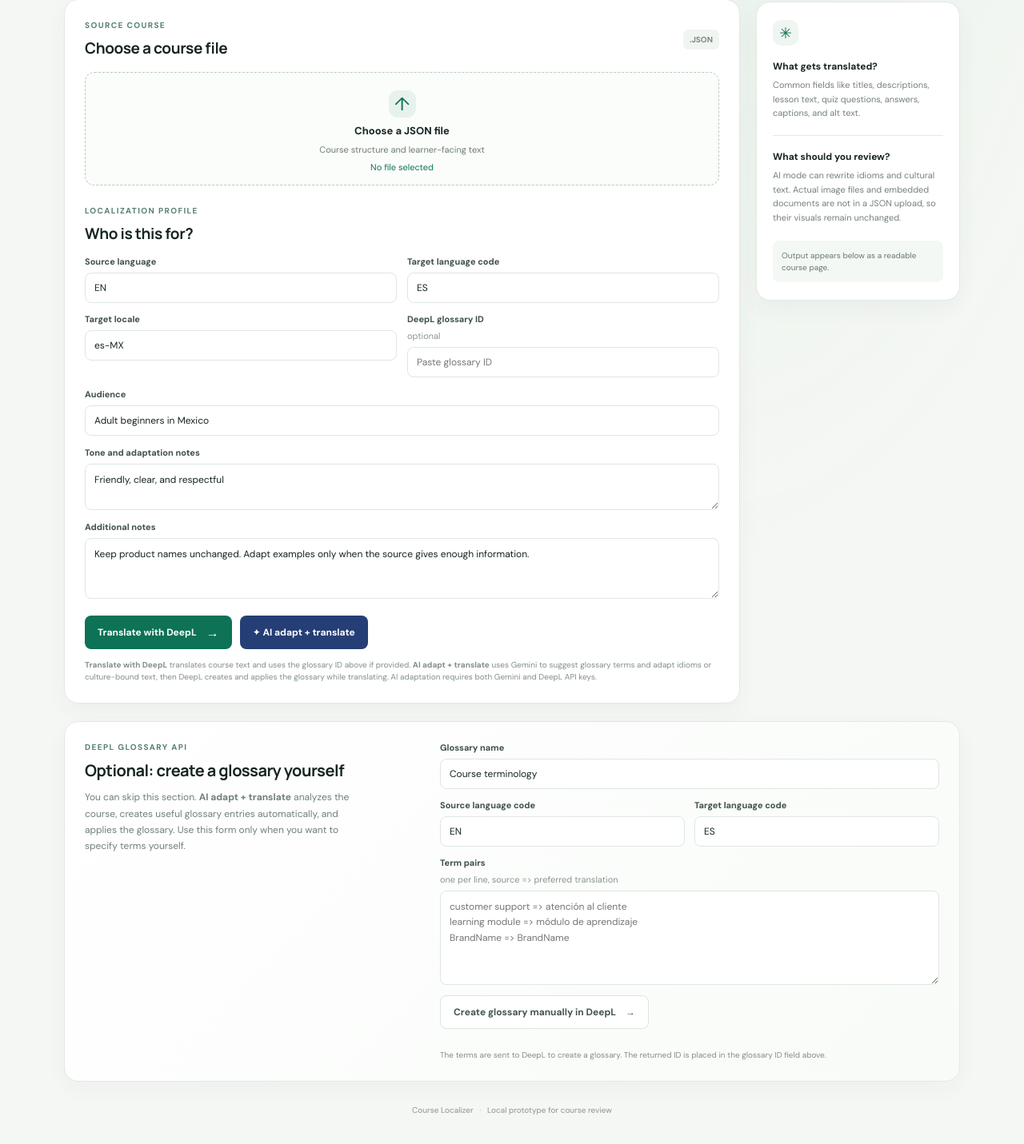
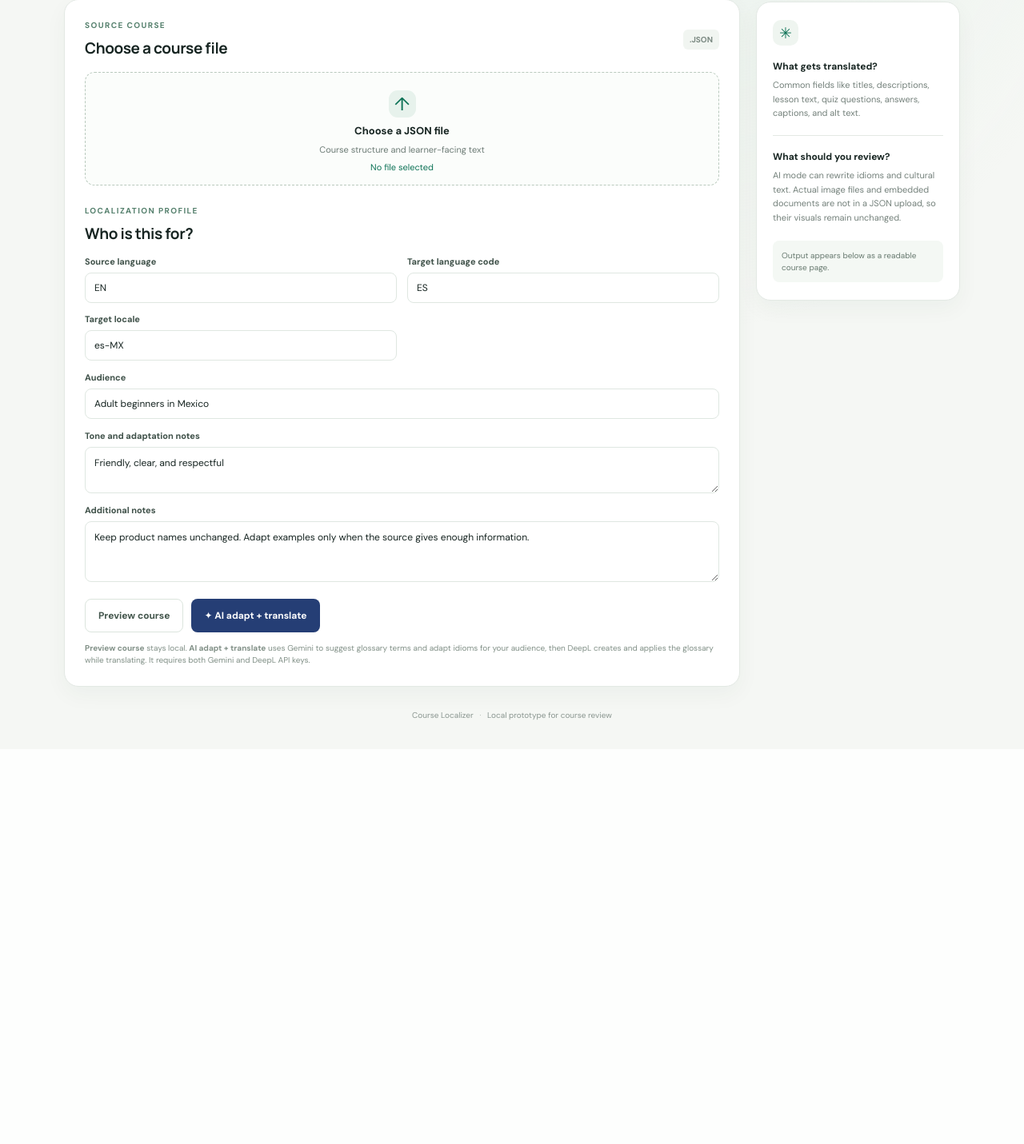
Before and after one commit to ManasTarare/course_local, a Flask app: page / in a window 1280 px wide. Shown: the part 409-1840 px from the top of the page at 80% size. After the commit the page ends 1310 px from the top, so only its background shows below. Run offline with Flask 3, Linux system fonts and the light colour scheme.

Commit message:
Simplify course localization actions

```diff
--- a/templates/index.html
+++ b/templates/index.html
@@ -49,9 +49,6 @@
           <label>Target locale
             <input name="locale" value="{{ profile.get('locale', '') }}" placeholder="es-MX">
           </label>
-          <label>DeepL glossary ID <span class="optional">optional</span>
-            <input name="glossary_id" value="{{ profile.get('glossary_id', '') }}" placeholder="Paste glossary ID">
-          </label>
         </div>
         <label class="full-field">Audience
           <input name="audience" value="{{ profile.get('audience', '') }}" placeholder="For example, adult beginners in Mexico">
@@ -64,10 +61,10 @@
         </label>
 
         <div class="actions">
-          <button class="button button-primary" type="submit" name="action" value="translate">Translate with DeepL <span>→</span></button>
+          <button class="button button-secondary" type="submit" name="action" value="preview">Preview course</button>
           <button class="button button-ai" type="submit" name="action" value="ai_translate">✦ AI adapt + translate</button>
         </div>
-        <p class="privacy-note"><b>Translate with DeepL</b> translates course text and uses the glossary ID above if provided. <b>AI adapt + translate</b> uses Gemini to suggest glossary terms and adapt idioms or culture-bound text, then DeepL creates and applies the glossary while translating. AI adaptation requires both Gemini and DeepL API keys.</p>
+        <p class="privacy-note"><b>Preview course</b> stays local. <b>AI adapt + translate</b> uses Gemini to suggest glossary terms and adapt idioms for your audience, then DeepL creates and applies the glossary while translating. It requires both Gemini and DeepL API keys.</p>
       </form>
 
       <aside class="info-card">
@@ -80,36 +77,7 @@
         <div class="info-foot">Output appears below as a readable course page.</div>
       </aside>
     </section>
-
-    <section class="glossary-panel">
-      <div class="glossary-copy">
-        <p class="eyebrow">DEEPL GLOSSARY API</p>
-        <h2>Optional: create a glossary yourself</h2>
-        <p>You can skip this section. <b>AI adapt + translate</b> analyzes the course, creates useful glossary entries automatically, and applies the glossary. Use this form only when you want to specify terms yourself.</p>
-        {% if glossary_note %}<div class="message success">{{ glossary_note }}</div>{% endif %}
-        {% if glossary_error %}<div class="message error">{{ glossary_error }}</div>{% endif %}
-      </div>
-      <form class="glossary-form" method="post" action="{{ url_for('make_glossary') }}">
-        <label>Glossary name
-          <input name="glossary_name" value="Course terminology" maxlength="200" required>
-        </label>
-        <div class="field-grid glossary-languages">
-          <label>Source language code
-            <input name="glossary_source_language" value="{{ profile.get('source_language', 'EN') }}" placeholder="EN" maxlength="10" required>
-          </label>
-          <label>Target language code
-            <input name="glossary_target_language" value="{{ profile.get('target_language', 'ES') }}" placeholder="ES" maxlength="10" required>
-          </label>
-        </div>
-        <label>Term pairs <span class="optional">one per line, source =&gt; preferred translation</span>
-          <textarea name="glossary_terms" rows="5" placeholder="customer support => atención al cliente&#10;learning module => módulo de aprendizaje&#10;BrandName => BrandName" required></textarea>
-        </label>
-        <button class="button button-secondary" type="submit">Create glossary manually in DeepL <span>→</span></button>
-        <p class="privacy-note">The terms are sent to DeepL to create a glossary. The returned ID is placed in the glossary ID field above.</p>
-      </form>
-    </section>
-
-    {% if error %}<div class="message error" role="alert"><strong>Could not process the course.</strong><br>{{ error }}</div>{% endif %}
+{% if error %}<div class="message error" role="alert"><strong>Could not process the course.</strong><br>{{ error }}</div>{% endif %}
     {% if result is not none %}
       <section class="result" aria-live="polite">
         <div class="result-bar">
```
Also changed, not shown: README.md.
